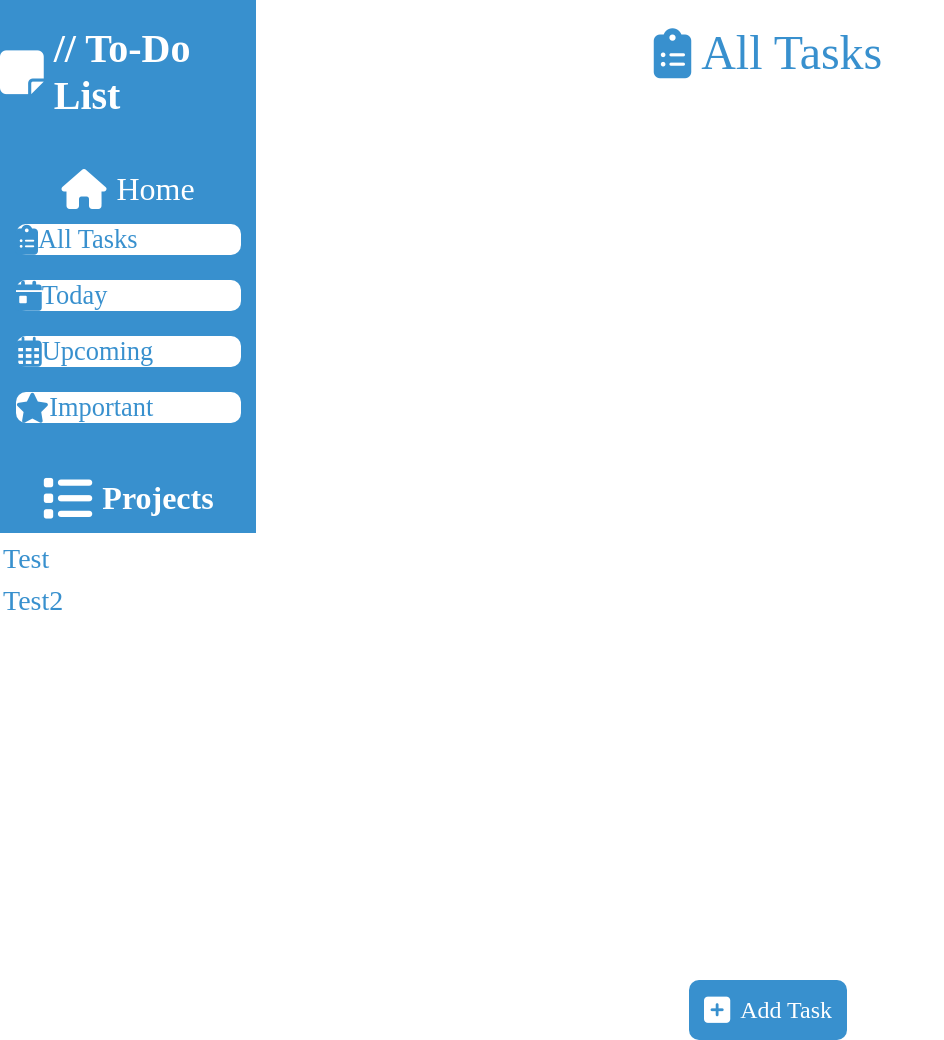
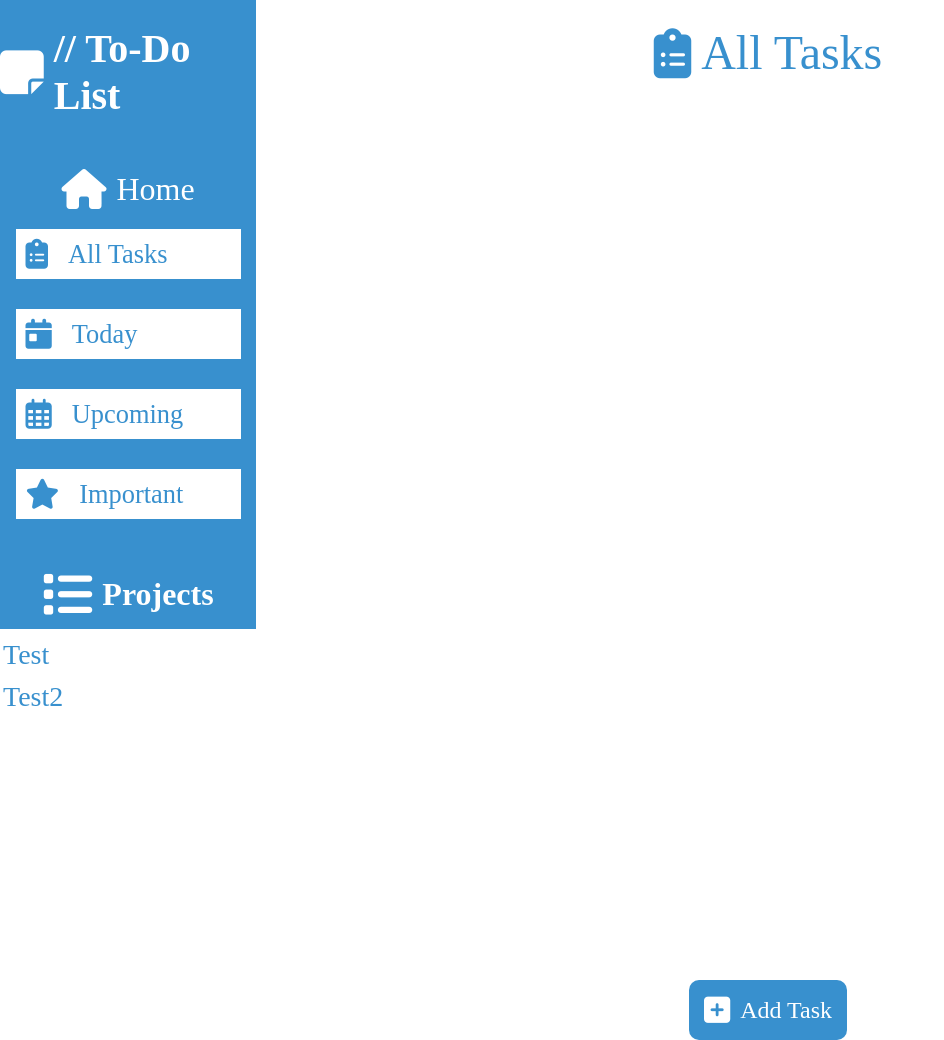
Before and after one commit to oguzhanmolu/todo-list, a plain HTML site: page index.html in a window 1280 px wide. Shown: the top 1040 px of the page, without its empty margins (0-944 px from the left). Drawn offline with Linux system fonts and the light colour scheme.

Commit message:
minor css changes. gonna rewrite css cleaner after js is finished

```diff
--- a/index.html
+++ b/index.html
@@ -24,22 +24,22 @@
         <span id="nav-title">Home</span>
       </div>
       <nav>
-        <div>
+        <div class="nav-ele-group">
           <i class="fa-solid fa-clipboard-list"></i>
           <p>All Tasks</p>
         </div>
 
-        <div>
+        <div class="nav-ele-group">
           <i class="fa-solid fa-calendar-day"></i>
           <p>Today</p>
         </div>
 
-        <div>
+        <div class="nav-ele-group">
           <i class="fa-regular fa-calendar-days"></i>
           <p>Upcoming</p>
         </div>
 
-        <div>
+        <div class="nav-ele-group">
           <i class="fa-solid fa-star"></i>
           <p>Important</p>
         </div>
--- a/style.css
+++ b/style.css
@@ -44,23 +44,21 @@ header {
 }
 
 nav {
-  display: flex;
   flex-direction: column;
   justify-content: center;
-  align-items: center;
-  gap: 10px;
 }
 
 nav > * {
-  display: flex;
-  align-items: center;
   width: 225px;
-  margin-top: 15px;
-  border-radius: 10px;
+  height: 50px;
+  margin-top: 20px;
   background-color: white;
   color: var(--main-color);
   font-size: 1.65rem;
   transition: all ease-in-out 0.25s;
+}
+.nav-ele-group > * {
+  margin-left: 10px;
 }
 
 #project-main {
@@ -147,7 +145,6 @@ textarea {
 }
 textarea {
   height: 90px;
-  width: 325px;
 }
 #input-important {
   height: 25px;
@@ -182,6 +179,8 @@ textarea {
 #project-logo-group,
 .main-title-group,
 #add-new-task-group,
+nav,
+nav > *,
 #add-new-project,
 .input-main-group,
 #important-group,
@@ -193,8 +192,7 @@ textarea {
 
 nav > *:hover,
 #add-new-task-group:hover,
-#submit-button:hover,
-#add-new-project:hover {
+#submit-button:hover {
   cursor: pointer;
   scale: 1.15;
 }
```
